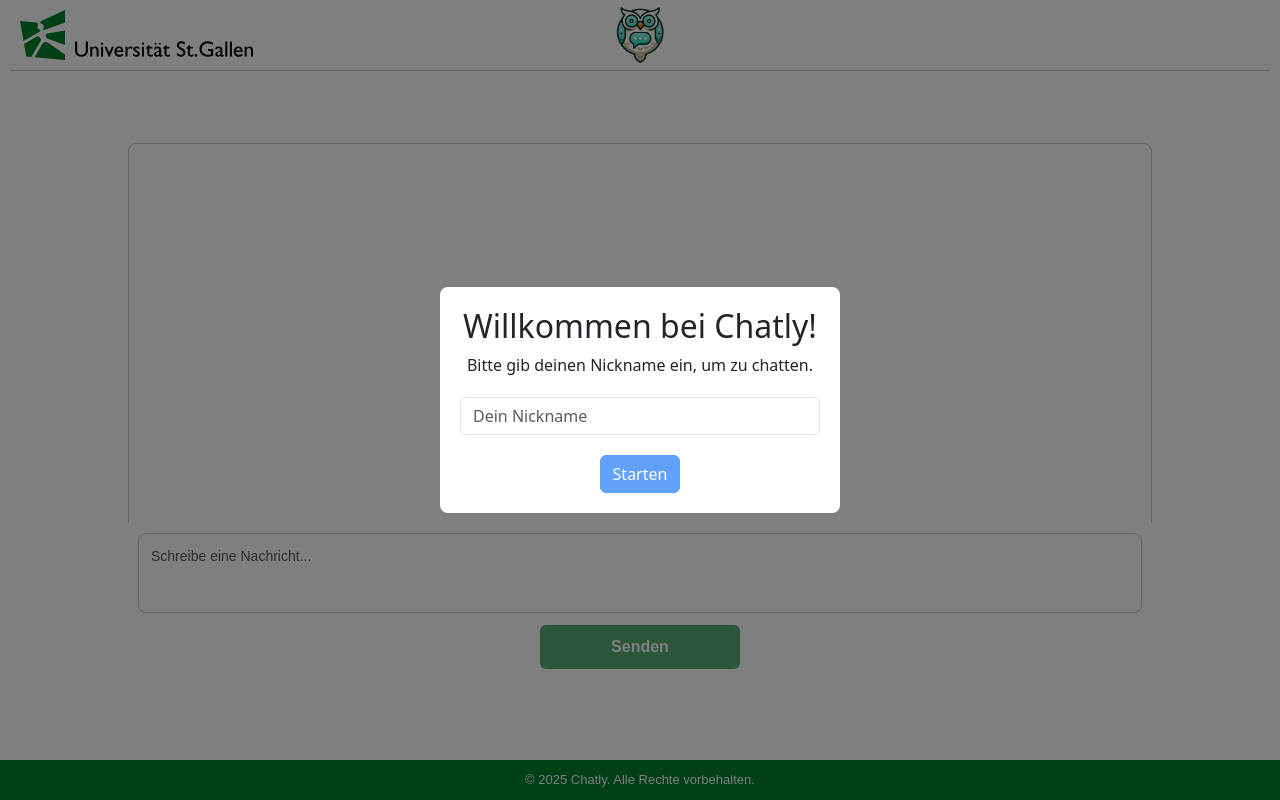
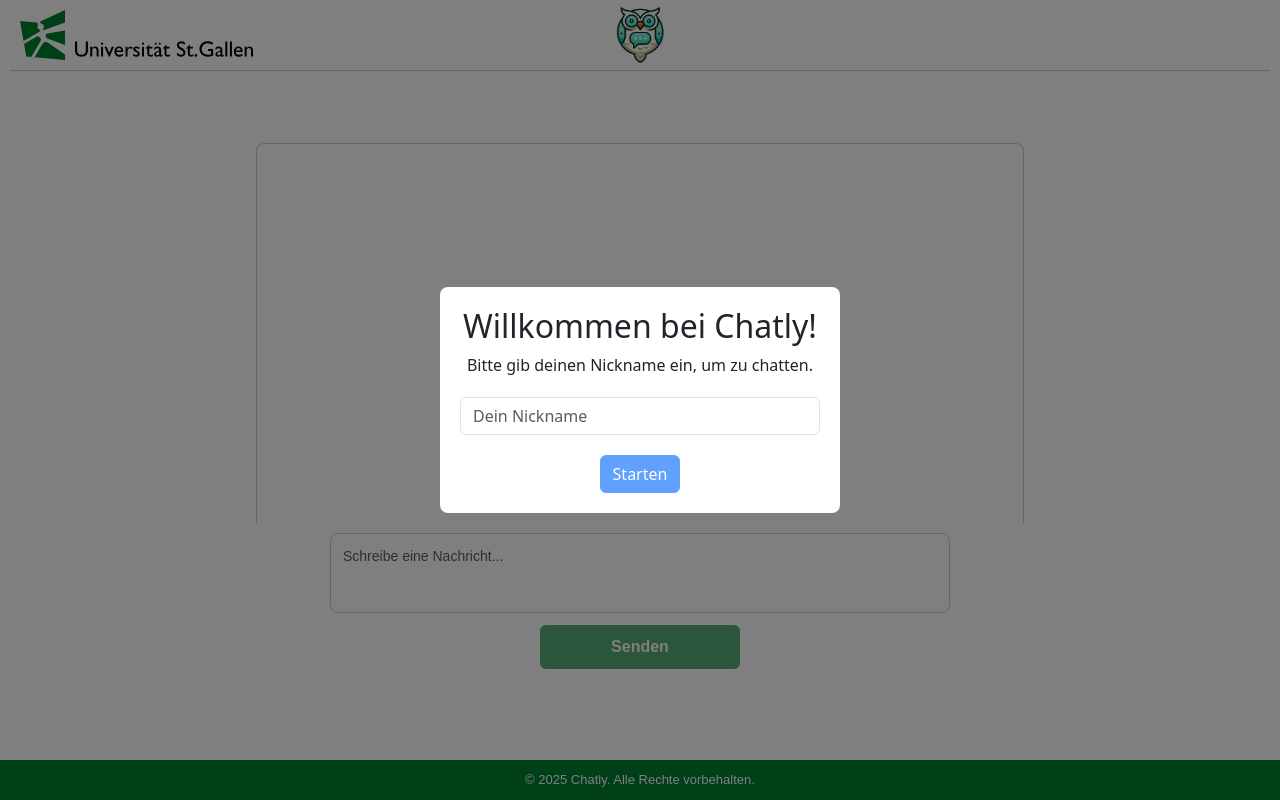
Before and after one commit to ninocaduff/NewChatly, an Angular app in the folder ChatApp/: page / in a window 1280 px wide. Built offline with nearby package versions, Linux system fonts and the light colour scheme.

Commit message:
grafik update

```diff
--- a/ChatApp/src/app/components/chat-bar/chat-bar.component.css
+++ b/ChatApp/src/app/components/chat-bar/chat-bar.component.css
@@ -1,5 +1,5 @@
 .chat-bar {
-  width: 80vw; /* 80 % der Bildschirmbreite */
+  width: 50vw; /* 70 % der Bildschirmbreite */
   margin: 0 auto;
   display: flex;
   flex-direction: column;
--- a/ChatApp/src/app/components/chat-history/chat-history.component.css
+++ b/ChatApp/src/app/components/chat-history/chat-history.component.css
@@ -1,6 +1,6 @@
 .form-control {
-  width: 80vw; /* 80 % der Bildschirmbreite */
-  height: 400px;
+  width: 60vw; /* 80 % der Bildschirmbreite */
+  height: 50vh;
   overflow-y: auto;
   padding: 16px;
   margin: 20px auto;
@@ -13,3 +13,8 @@
   line-height: 1.5;
   box-sizing: border-box;
 }
+
+.chat-name {
+  color: #00802F;
+  font-weight: bold;
+}
--- a/ChatApp/src/app/components/chat-history/chat-history.component.ts
+++ b/ChatApp/src/app/components/chat-history/chat-history.component.ts
@@ -6,7 +6,6 @@
   templateUrl: './chat-history.component.html',
   styleUrl: './chat-history.component.css'
 })
-
 export class ChatHistoryComponent implements AfterViewChecked {
   @Input() history: string = '';
 
```
